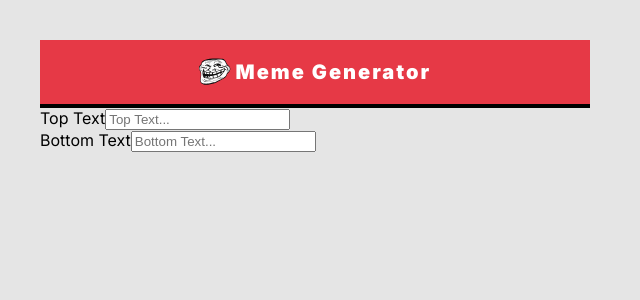
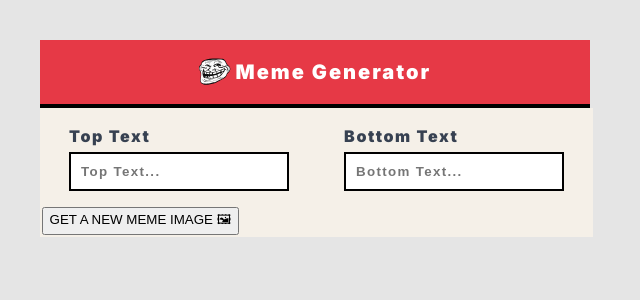
Before and after one commit to abhinavan00/Meme_Generator, a React (Vite) app: page / in a window 1280 px wide. Shown: the top 300 px of the page, without its empty margins (0-640 px from the left). Built offline with nearby package versions, Linux system fonts and the light colour scheme.

Commit message:
Input box design complete

```diff
--- a/src/App.css
+++ b/src/App.css
@@ -14,3 +14,39 @@ header p {
   color: white;
   letter-spacing: .1em;
 }
+
+/* MAIN */
+main {
+  background: #F5F0E8;
+  padding: .1em;
+  max-width: 550px;
+}
+
+.input-fields {
+  display: flex;
+  justify-content: space-around;
+  margin: 1em 0;
+}
+
+.top-text-div, .bottom-text-div {
+  display: flex;
+  flex-direction: column;
+  gap: 0.4em 0;
+  flex: 0 0 40%;
+}
+
+form label {
+  font-weight: 900;
+  color: #374151;
+  letter-spacing: .1em;
+}
+
+form input {
+  padding: .75em;
+  border: .15em solid black;
+}
+
+form input::placeholder {
+  font-weight: bold;
+  letter-spacing: .1em;
+}
--- a/src/App.jsx
+++ b/src/App.jsx
@@ -13,7 +13,8 @@ function App() {
       </header>
       <main>
         <form>
-          <div>
+          <div className='input-fields'>
+            <div className='top-text-div'>
               <label for='top-text'>Top Text</label>
               <input
                 type='text'
@@ -22,7 +23,7 @@ function App() {
                 placeholder='Top Text...'
               />
             </div>
-          <div>
+            <div className='bottom-text-div'>
               <label for='bottom-text'>Bottom Text</label>
               <input
                 type='text'
@@ -31,6 +32,8 @@ function App() {
                 placeholder='Bottom Text...'
               />
             </div>
+          </div>
+          <button type='submit'>GET A NEW MEME IMAGE  🖼</button>
         </form>
       </main>
     </>
```
Lines whose indentation alone changed are shown as unchanged.
